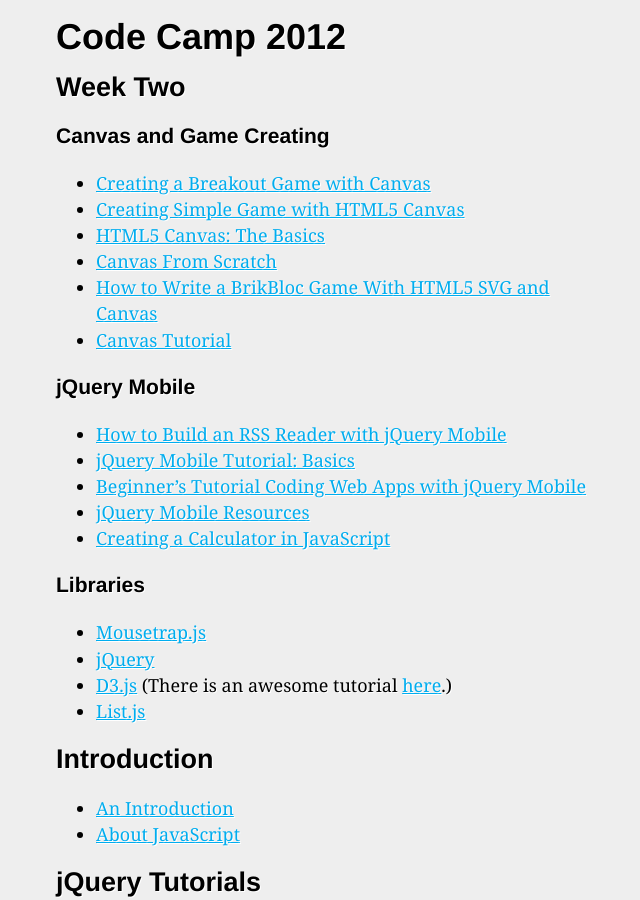
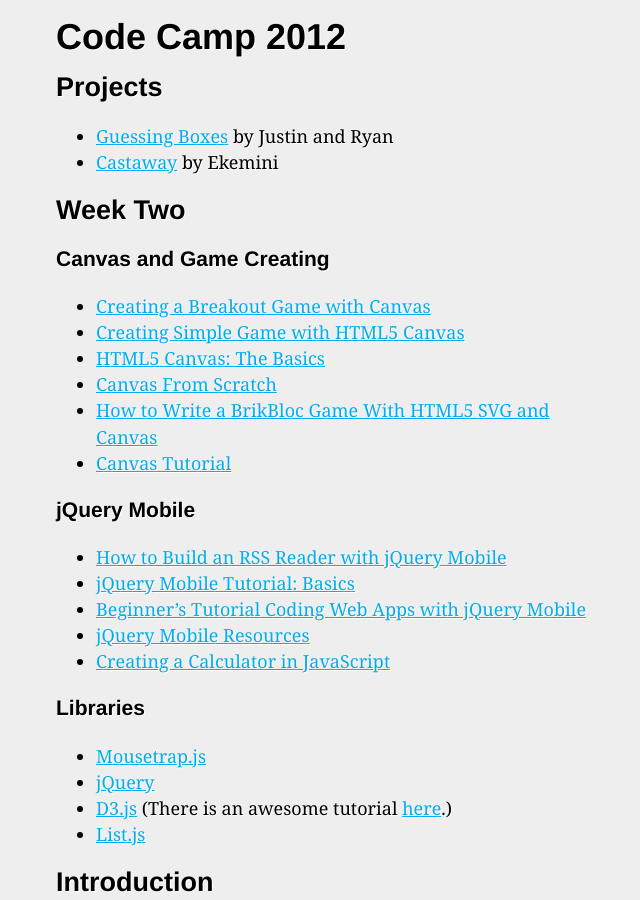
Before and after one commit to scholarsnyc/code-camp, a Jekyll site: the page built from index.html, in a window 1280 px wide and 900 px high. Shown: the whole window, without its empty margins (309-949 px from the left). Built offline with Jekyll 4.4.1, drawn with Linux system fonts in a browser that asks for light colours.

Commit message:
Add links to Justin, Ryan, and Ekemini's projects

```diff
--- a/index.html
+++ b/index.html
@@ -2,6 +2,13 @@
 layout: default
 title : Code Camp 2012
 ---
+
+<h2>Projects</h2>
+
+<ul>
+	<li><a href="projects/guessing-boxes">Guessing Boxes</a> by Justin and Ryan</li>
+	<li><a href="projects/ekemini">Castaway</a> by Ekemini</li>
+</ul>
 
 <h2>Week Two</h2>
 
```
